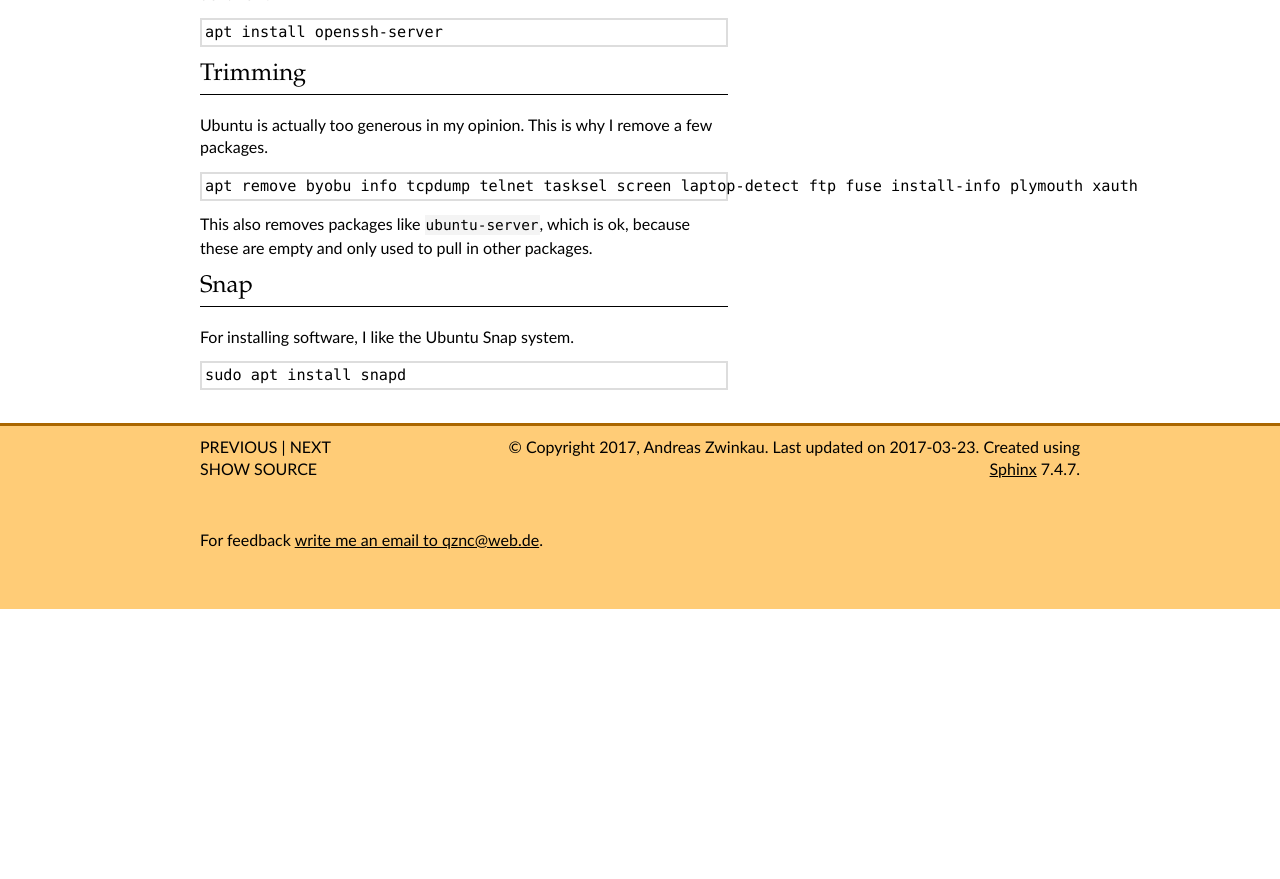
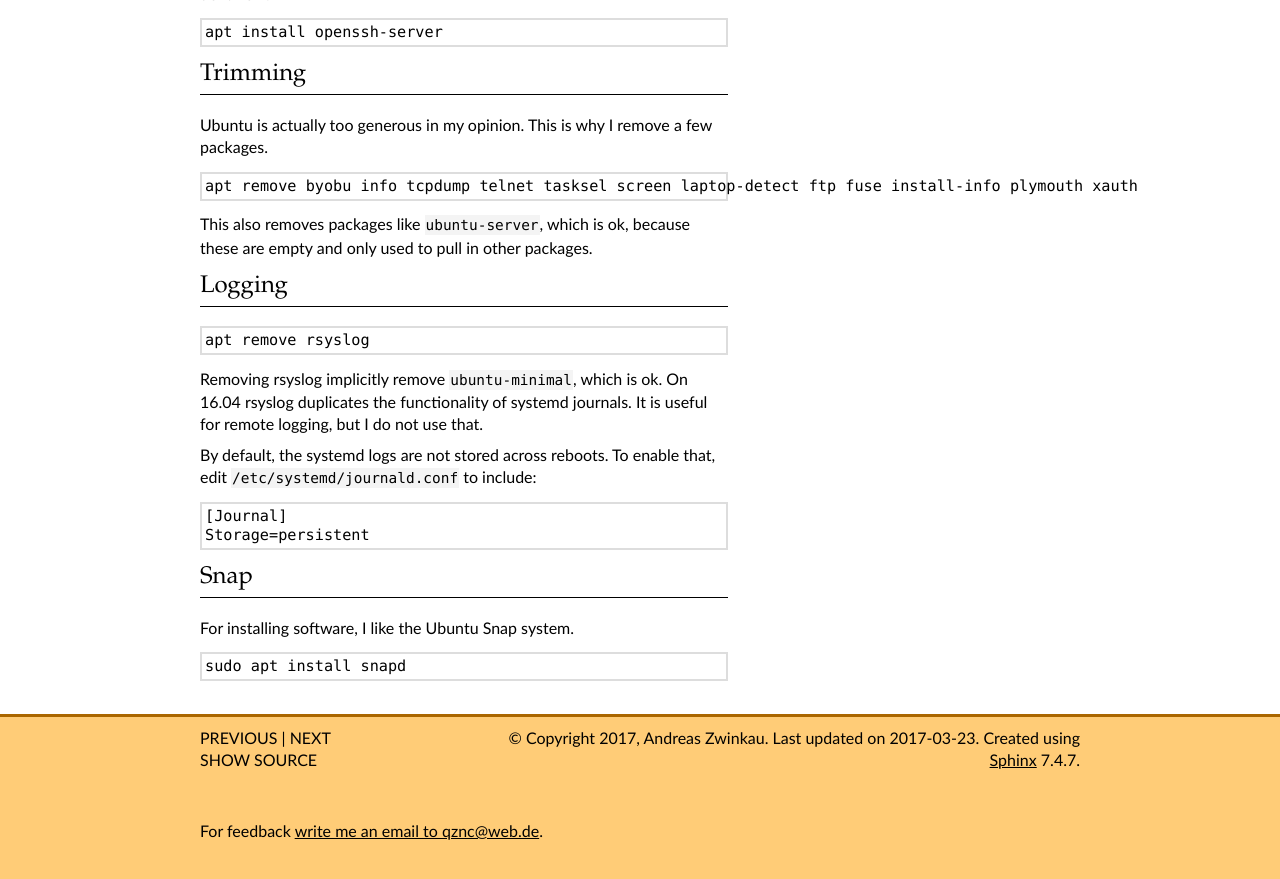
Before and after one commit to qznc/my-homeserver, a Sphinx documentation site: the page built from source/os.rst, in a window 1280 px wide and 900 px high, scrolled down 2240 px. Shown: the top 879 px of the window. Built offline with Sphinx 7.4.7, drawn with Linux system fonts in a browser that asks for light colours; before the commit the page ends 2849 px from its top, so only the background shows below that.

Commit message:
Remove rsyslog and rely on systemd instead

```diff
--- a/source/os.rst
+++ b/source/os.rst
@@ -173,6 +173,29 @@ This also removes packages like ``ubuntu-server``,
 which is ok,
 because these are empty and only used to pull in other packages.
 
+Logging
+-------
+
+.. code:: sh
+
+   apt remove rsyslog
+
+Removing rsyslog implicitly remove ``ubuntu-minimal``,
+which is ok.
+On 16.04 rsyslog duplicates the functionality of systemd journals.
+It is useful for remote logging,
+but I do not use that.
+
+By default,
+the systemd logs are not stored across reboots.
+To enable that,
+edit ``/etc/systemd/journald.conf`` to include:
+
+.. code::
+
+   [Journal]
+   Storage=persistent
+
 Snap
 ----
 
```
